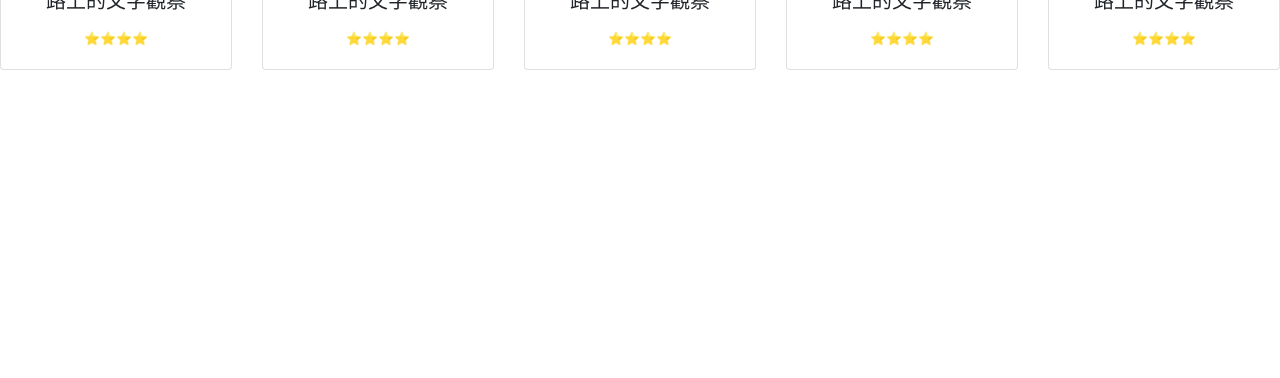
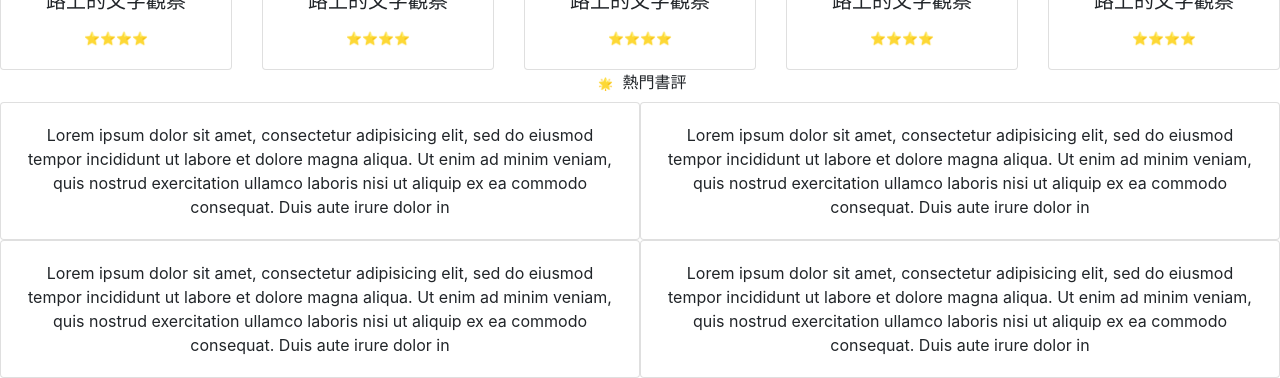
Before and after one commit to brady800526/CryptoBookStore, a React (Create React App) app: page / in a window 1280 px wide. Shown: the part 631-1009 px from the top of the page. Before the commit the page ends 800 px from the top, so only its background shows below. Built offline with nearby package versions, Linux system fonts and the light colour scheme.

Commit message:
Homepage add popular books container

```diff
--- /dev/null
+++ b/src/components/PopularBooks.js
@@ -0,0 +1,58 @@
+import React from "react";
+
+let PopularBooks = () => {
+  return (
+    <div>
+      <label>
+        <span className="badge" role="img" aria-label="recommend books">
+          🌟
+        </span>{" "}
+        熱門書評
+      </label>
+      <div className="d-flex flex-wrap">
+        <div className="card w-50">
+          <div className="card-body">
+            <div className="card-text">
+              Lorem ipsum dolor sit amet, consectetur adipisicing elit, sed do
+              eiusmod tempor incididunt ut labore et dolore magna aliqua. Ut
+              enim ad minim veniam, quis nostrud exercitation ullamco laboris
+              nisi ut aliquip ex ea commodo consequat. Duis aute irure dolor in
+            </div>
+          </div>
+        </div>
+        <div className="card w-50">
+          <div className="card-body">
+            <div className="card-text">
+              Lorem ipsum dolor sit amet, consectetur adipisicing elit, sed do
+              eiusmod tempor incididunt ut labore et dolore magna aliqua. Ut
+              enim ad minim veniam, quis nostrud exercitation ullamco laboris
+              nisi ut aliquip ex ea commodo consequat. Duis aute irure dolor in
+            </div>
+          </div>
+        </div>
+        <div className="card w-50">
+          <div className="card-body">
+            <div className="card-text">
+              Lorem ipsum dolor sit amet, consectetur adipisicing elit, sed do
+              eiusmod tempor incididunt ut labore et dolore magna aliqua. Ut
+              enim ad minim veniam, quis nostrud exercitation ullamco laboris
+              nisi ut aliquip ex ea commodo consequat. Duis aute irure dolor in
+            </div>
+          </div>
+        </div>
+        <div className="card w-50">
+          <div className="card-body">
+            <div className="card-text">
+              Lorem ipsum dolor sit amet, consectetur adipisicing elit, sed do
+              eiusmod tempor incididunt ut labore et dolore magna aliqua. Ut
+              enim ad minim veniam, quis nostrud exercitation ullamco laboris
+              nisi ut aliquip ex ea commodo consequat. Duis aute irure dolor in
+            </div>
+          </div>
+        </div>
+      </div>
+    </div>
+  );
+};
+
+export default PopularBooks;
--- a/src/pages/Homepage.js
+++ b/src/pages/Homepage.js
@@ -1,6 +1,7 @@
 import React, {Component} from "react";
 import Header from "../components/Header";
 import RecommendBooks from "../components/RecommendBooks";
+import PopularBooks from "../components/PopularBooks";
 
 class Homepage extends Component {
   render() {
@@ -8,6 +9,7 @@ class Homepage extends Component {
       <main>
         <Header />
         <RecommendBooks />
+        <PopularBooks />
       </main>
     );
   }
```
